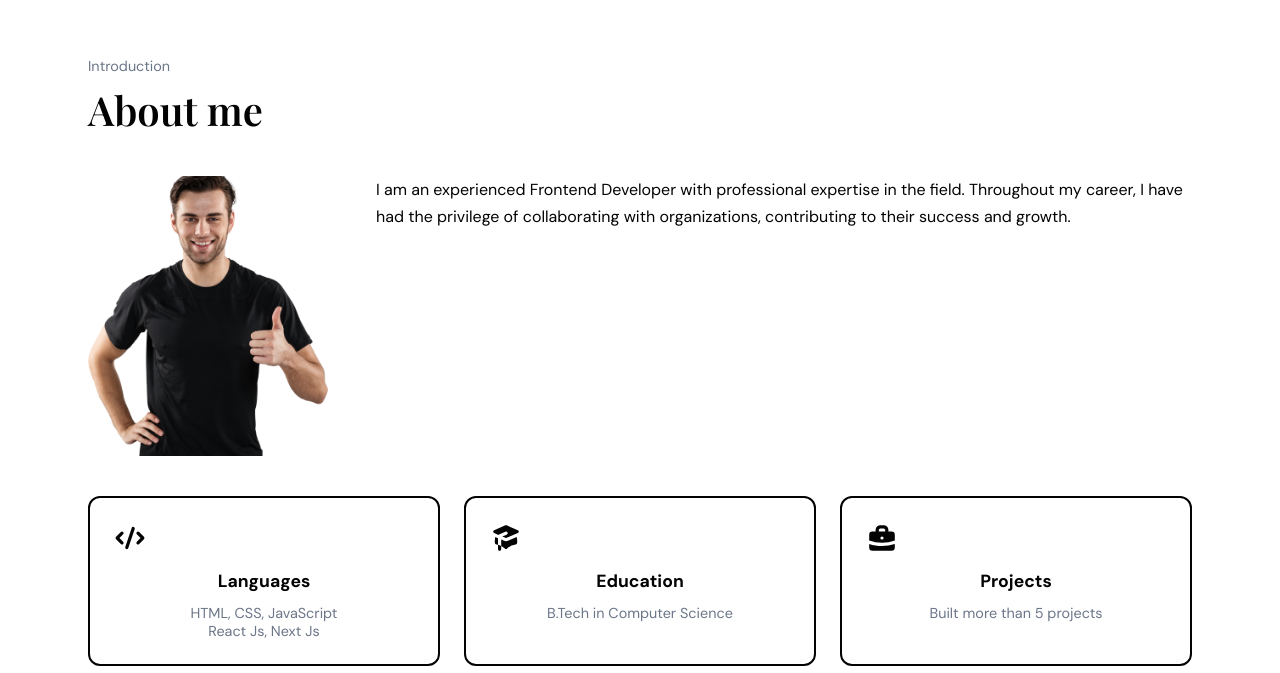
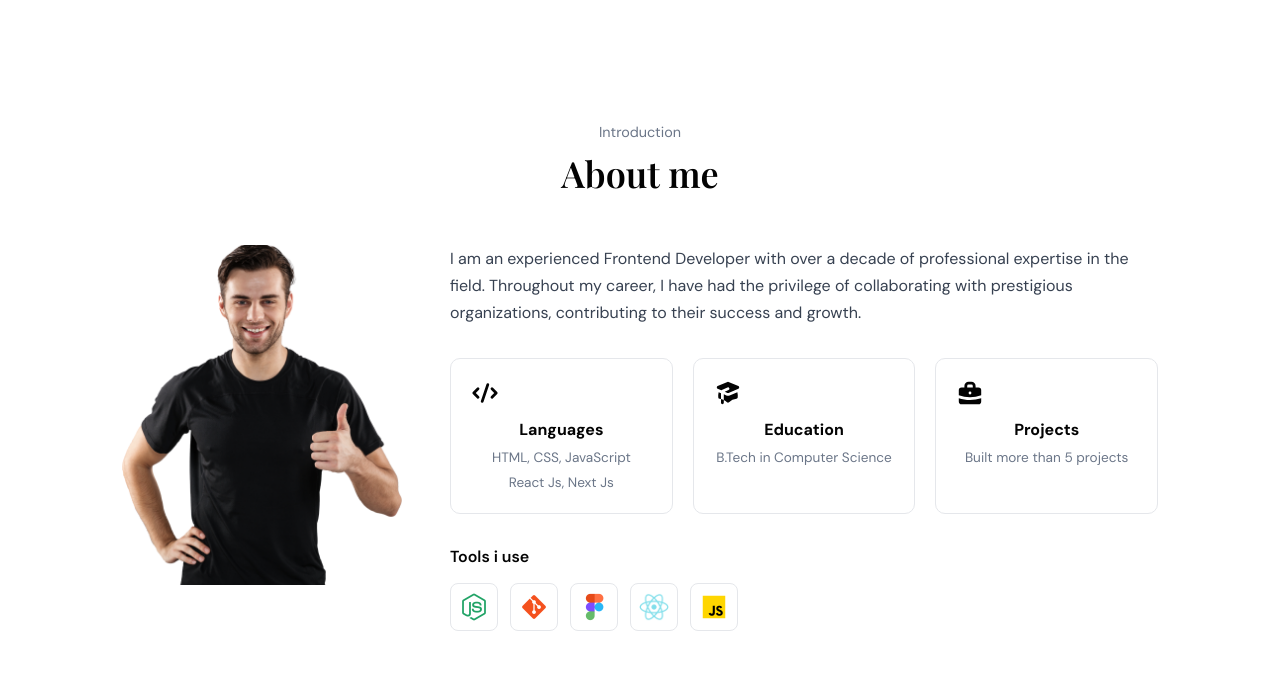
Before and after one commit to nomanmajeed/noman_portfolio, a Next.js app: page / in a window 1280 px wide. Shown: the part 807-1480 px from the top of the page. Built offline with nearby package versions, Linux system fonts and the light colour scheme.

Commit message:
refactor: imporve about section

```diff
--- a/components/About.jsx
+++ b/components/About.jsx
@@ -8,19 +8,22 @@ import { profileData } from '@/data';
 import { getImgSrc } from '@/lib/imageUtils';
 import './About.scss';
 
+// Figma order: VS Code, Firebase, NPM, Figma, Git - using closest available assets
 const tools = [
+  { key: 'node', label: 'Node/NPM' },
+  { key: 'git', label: 'Git' },
+  { key: 'figma', label: 'Figma' },
   { key: 'react', label: 'React' },
-  { key: 'node', label: 'Node.js' },
-  { key: 'graphql', label: 'GraphQL' },
-  { key: 'figma', label: 'Figma' },
   { key: 'javascript', label: 'JavaScript' },
 ];
 
 function AboutContent() {
   return (
-    <section id="about" className="about-section">
+    <section className="about-section">
+      <div className="about__header">
         <p className="about__subheading">Introduction</p>
         <h2 className="about__title">About me</h2>
+      </div>
       <div className="about__content">
         <motion.img
           src={getImgSrc(images.profile)}
@@ -30,17 +33,17 @@ function AboutContent() {
           whileInView={{ opacity: 1, x: 0 }}
           viewport={{ once: true }}
         />
+        <div className="about__content-right">
           <motion.p
             className="about__description"
             initial={{ opacity: 0, x: 20 }}
             whileInView={{ opacity: 1, x: 0 }}
             viewport={{ once: true }}
           >
-          I am an experienced Frontend Developer with professional expertise in the field.
-          Throughout my career, I have had the privilege of collaborating with organizations,
-          contributing to their success and growth.
+            I am an experienced Frontend Developer with over a decade of professional expertise in
+            the field. Throughout my career, I have had the privilege of collaborating with
+            prestigious organizations, contributing to their success and growth.
           </motion.p>
-      </div>
           <div className="about__cards">
             <motion.div
               className="about__card"
@@ -79,7 +82,7 @@ function AboutContent() {
           </div>
           <h3 className="about__tools-title">Tools i use</h3>
           <div className="about__tools">
-        {tools.map((tool, i) => (
+            {tools.map((tool) => (
               <motion.div
                 key={tool.key}
                 className="about__tool-icon"
@@ -90,6 +93,8 @@ function AboutContent() {
                 <img src={getImgSrc(images[tool.key])} alt={tool.label} />
               </motion.div>
             ))}
+          </div>
+        </div>
       </div>
     </section>
   );
--- a/components/About.scss
+++ b/components/About.scss
@@ -1,120 +1,97 @@
 .about-section {
-  padding: 4rem 3rem 6rem;
-  max-width: 1200px;
+  padding: 4rem 2rem 6rem;
+  max-width: 1100px;
   margin: 0 auto;
 }
 
-.about__header-row {
-  display: flex;
-  justify-content: flex-end;
-  gap: 1rem;
+.about__header {
+  text-align: center;
   margin-bottom: 3rem;
-}
-
-.about__cta-btn {
-  display: inline-flex;
-  align-items: center;
-  gap: 0.5rem;
-  padding: 0.6rem 1.2rem;
-  border-radius: 8px;
-  font-size: 0.9rem;
-  font-weight: 500;
-  text-decoration: none;
-  transition: all 0.2s;
-
-  &--primary {
-    background: var(--black-color);
-    color: var(--white-color);
-    border: 2px solid var(--black-color);
-
-    &:hover {
-      background: #1a1a1a;
-    }
-  }
-
-  &--secondary {
-    background: var(--white-color);
-    color: var(--black-color);
-    border: 2px solid var(--black-color);
-
-    &:hover {
-      background: var(--primary-color-light);
-    }
-  }
 }
 
 .about__subheading {
   font-size: 0.9rem;
   color: var(--gray-color);
   margin-bottom: 0.5rem;
+  font-weight: 400;
 }
 
 .about__title {
   font-family: var(--font-display);
-  font-size: 2.5rem;
+  font-size: 2.25rem;
   font-weight: 600;
   color: var(--black-color);
-  margin-bottom: 2.5rem;
+  margin: 0;
 }
 
 .about__content {
   display: flex;
   gap: 3rem;
   align-items: flex-start;
-  margin-bottom: 2.5rem;
 }
 
 .about__profile-img {
-  width: 240px;
-  min-width: 240px;
-  height: 280px;
+  width: 280px;
+  min-width: 280px;
+  height: 340px;
   object-fit: cover;
   border-radius: 12px;
+}
+
+.about__content-right {
+  flex: 1;
+  min-width: 0;
 }
 
 .about__description {
   font-size: 1rem;
   line-height: 1.7;
-  color: var(--black-color);
-  margin: 0;
+  color: #374151;
+  margin: 0 0 2rem 0;
 }
 
 .about__cards {
   display: grid;
   grid-template-columns: repeat(3, 1fr);
-  gap: 1.5rem;
-  margin-bottom: 2.5rem;
+  gap: 1.25rem;
+  margin-bottom: 2rem;
 }
 
 .about__card {
-  border: 2px solid var(--black-color);
-  border-radius: 12px;
-  padding: 1.5rem;
+  border: 1px solid #e5e7eb;
+  border-radius: 10px;
+  padding: 1.25rem;
   text-align: center;
+  background: var(--white-color);
 
   &-icon {
-    font-size: 2rem;
+    font-size: 1.75rem;
     color: var(--black-color);
-    margin-bottom: 1rem;
+    margin-bottom: 0.75rem;
     display: block;
   }
 
   &-title {
-    font-size: 1.1rem;
+    font-size: 1rem;
     font-weight: 700;
     color: var(--black-color);
-    margin-bottom: 0.75rem;
+    margin-bottom: 0.5rem;
   }
 
   &-text {
-    font-size: 0.9rem;
+    font-size: 0.85rem;
     color: var(--gray-color);
     margin: 0;
+    line-height: 1.5;
+
+    &:not(:last-child) {
+      margin-bottom: 0.25rem;
+    }
   }
 }
 
 .about__tools-title {
-  font-size: 1.1rem;
+  font-size: 1rem;
   font-weight: 600;
   color: var(--black-color);
   margin-bottom: 1rem;
@@ -122,24 +99,24 @@
 
 .about__tools {
   display: flex;
-  gap: 1rem;
+  gap: 0.75rem;
   flex-wrap: wrap;
 }
 
 .about__tool-icon {
-  width: 56px;
-  height: 56px;
+  width: 48px;
+  height: 48px;
   display: flex;
   align-items: center;
   justify-content: center;
   background: var(--white-color);
-  border: 1px solid var(--lightGray-color);
-  border-radius: 12px;
+  border: 1px solid #e5e7eb;
+  border-radius: 8px;
   overflow: hidden;
 
   img {
-    width: 70%;
-    height: 70%;
+    width: 65%;
+    height: 65%;
     object-fit: contain;
   }
 }
@@ -149,10 +126,6 @@
     padding: 3rem 1.5rem 4rem;
   }
 
-  .about__header-row {
-    display: none;
-  }
-
   .about__content {
     flex-direction: column;
   }
@@ -160,7 +133,7 @@
   .about__profile-img {
     width: 100%;
     min-width: auto;
-    height: 300px;
+    height: 320px;
   }
 
   .about__cards {
```
Lines whose indentation alone changed are shown as unchanged.
